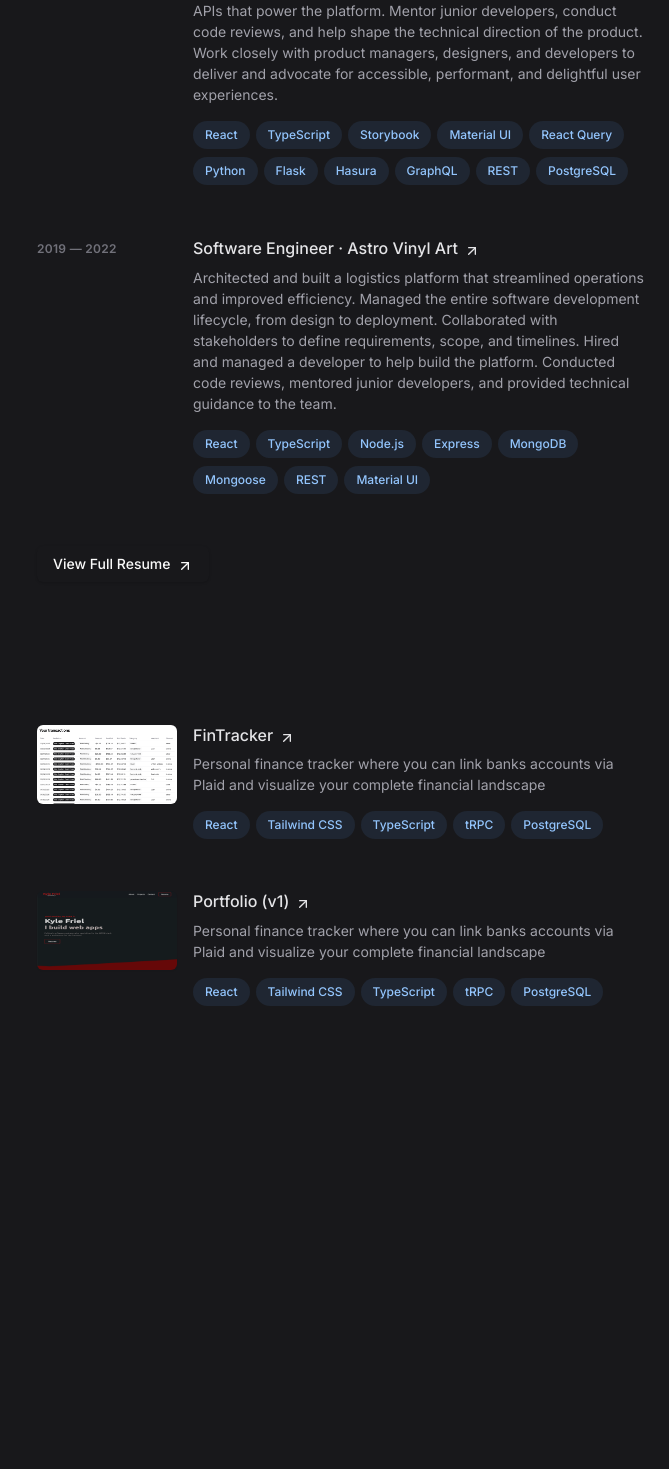
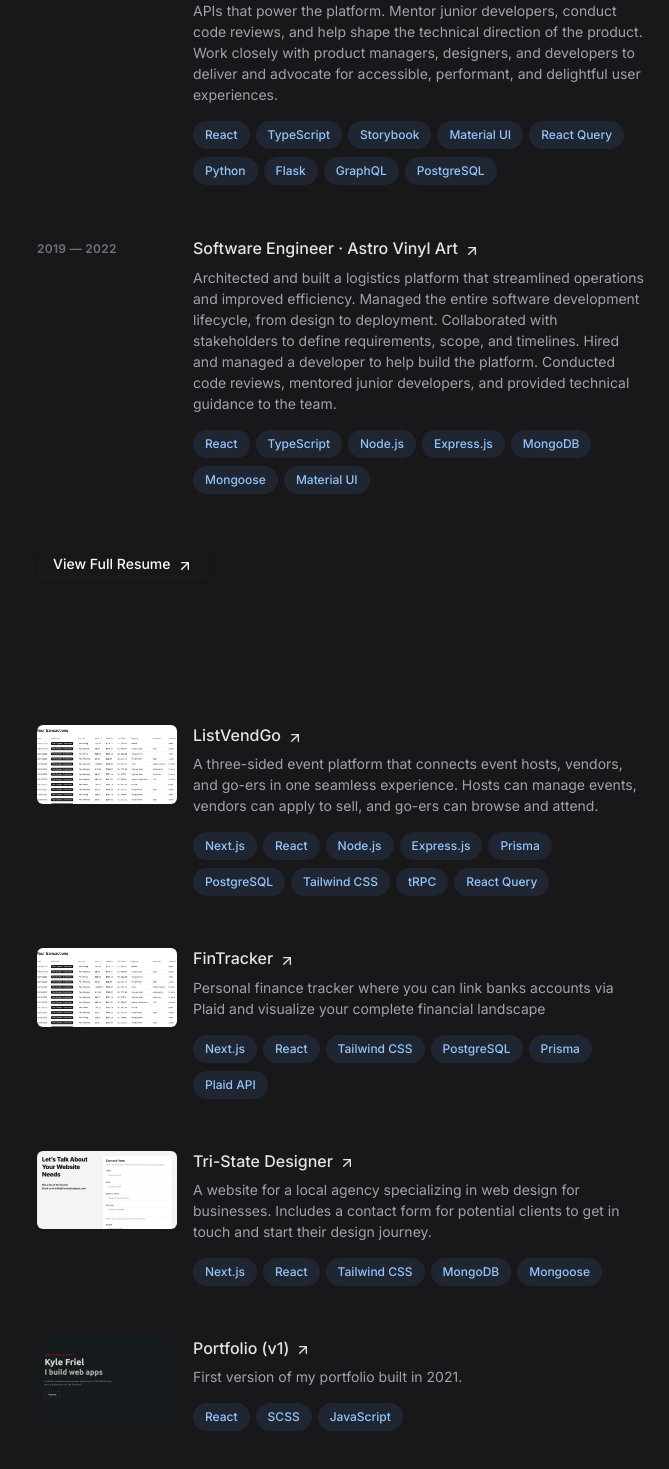
Before and after one commit to kyle4real/portfolio, a Next.js app: page / in a window 1280 px wide. Shown: the part 838-2307 px from the top of the page, without its empty margins (611-1280 px from the left). Before the commit the page ends 2168 px from the top, so only its background shows below. Built offline with nearby package versions, Linux system fonts and the light colour scheme.

Commit message:
all projects

```diff
--- a/src/app/globals.css
+++ b/src/app/globals.css
@@ -6,6 +6,7 @@
 ::after,
 ::before {
   box-sizing: border-box;
+  scroll-behavior: smooth;
 }
 
 body {
--- a/src/app/page.tsx
+++ b/src/app/page.tsx
@@ -71,7 +71,7 @@ export default function Home() {
 
   return (
     <Spotlight>
-      <div className="min-h-screen mx-auto max-w-screen-xl px-6 py-12 md:py-16 lg:py-0">
+      <div className="min-h-screen mx-auto max-w-screen-xl px-6 py-12 md:py-16 lg:py-0 ">
         <div className="lg:flex lg:justify-between lg:gap-4">
           <header className="lg:w-1/2 lg:py-24 lg:sticky lg:top-0 lg:max-h-screen lg:flex lg:flex-col lg:justify-between">
             <div>
@@ -89,10 +89,10 @@ export default function Home() {
 
                     return (
                       <li key={id}>
-                        <a href={`#${id}`} className={cn("py-3 items-center flex", isActive && "text-blue-400")}>
+                        <Link href={`#${id}`} className={cn("py-3 items-center flex", isActive && "text-blue-400")}>
                           <span className={cn("block h-px bg-blue-400 transition-[width]", isActive ? "w-8" : "w-0")} />
                           <span className={cn(isActive && "pl-1")}>{label}</span>
-                        </a>
+                        </Link>
                       </li>
                     );
                   })}
@@ -158,17 +158,15 @@ export default function Home() {
                       </ExperienceCardDescription>
                       <TechStack
                         technologies={[
-                          "React",
-                          "TypeScript",
-                          "Storybook",
-                          "Material UI",
-                          "React Query",
-                          "Python",
-                          "Flask",
-                          "Hasura",
-                          "GraphQL",
-                          "REST",
-                          "PostgreSQL",
+                          "REACT",
+                          "TYPESCRIPT",
+                          "STORYBOOK",
+                          "MATERIALUI",
+                          "REACT_QUERY",
+                          "PYTHON",
+                          "FLASK",
+                          "GRAPHQL",
+                          "POSTGRES",
                         ]}
                       />
                     </ExperienceCardMain>
@@ -191,16 +189,7 @@ export default function Home() {
                         guidance to the team.
                       </ExperienceCardDescription>
                       <TechStack
-                        technologies={[
-                          "React",
-                          "TypeScript",
-                          "Node.js",
-                          "Express",
-                          "MongoDB",
-                          "Mongoose",
-                          "REST",
-                          "Material UI",
-                        ]}
+                        technologies={["REACT", "TYPESCRIPT", "NODE", "EXPRESS", "MONGODB", "MONGOOSE", "MATERIALUI"]}
                       />
                     </ExperienceCardMain>
                   </ExperienceCard>
@@ -222,19 +211,76 @@ export default function Home() {
                         alt="Interactive Event Map Screenshot"
                         width={800}
                         height={600}
-                        className="rounded-md shadow-sm object-container aspect-video w-full hover:opacity-90 transition"
+                        className="rounded-md shadow-sm object-cover aspect-video w-full hover:opacity-90 transition"
                       />
                     </div>
                     <ProjectCardMain>
-                      <ProjectCardHeader href="https://github.com/kylefriel/map-event-builder">
-                        FinTracker
-                      </ProjectCardHeader>
+                      <ProjectCardHeader href="https://www.listvendgo.com/">ListVendGo</ProjectCardHeader>
+                      <ProjectCardDescription>
+                        A three-sided event platform that connects event hosts, vendors, and go-ers in one seamless
+                        experience. Hosts can manage events, vendors can apply to sell, and go-ers can browse and
+                        attend.
+                      </ProjectCardDescription>
+                      <div className="mt-4">
+                        <TechStack
+                          technologies={[
+                            "NEXT",
+                            "REACT",
+                            "NODE",
+                            "EXPRESS",
+                            "PRISMA",
+                            "POSTGRES",
+                            "TAILWIND",
+                            "TRPC",
+                            "REACT_QUERY",
+                          ]}
+                        />
+                      </div>
+                    </ProjectCardMain>
+                  </ProjectCard>
+                </li>
+                <li>
+                  <ProjectCard>
+                    <div className="z-10 sm:col-span-2">
+                      <Image
+                        src="/images/fintrackr-4.png"
+                        alt="Interactive Event Map Screenshot"
+                        width={800}
+                        height={600}
+                        className="rounded-md shadow-sm object-cover aspect-video w-full hover:opacity-90 transition"
+                      />
+                    </div>
+                    <ProjectCardMain>
+                      <ProjectCardHeader href="https://fin-trackr.vercel.app/">FinTracker</ProjectCardHeader>
                       <ProjectCardDescription>
                         Personal finance tracker where you can link banks accounts via Plaid and visualize your complete
                         financial landscape
                       </ProjectCardDescription>
                       <div className="mt-4">
-                        <TechStack technologies={["React", "Tailwind CSS", "TypeScript", "tRPC", "PostgreSQL"]} />
+                        <TechStack technologies={["NEXT", "REACT", "TAILWIND", "POSTGRES", "PRISMA", "PLAID"]} />
+                      </div>
+                    </ProjectCardMain>
+                  </ProjectCard>
+                </li>
+                <li>
+                  <ProjectCard>
+                    <div className="z-10 sm:col-span-2">
+                      <Image
+                        src="/images/tristate.png"
+                        alt="Interactive Event Map Screenshot"
+                        width={800}
+                        height={600}
+                        className="rounded-md shadow-sm object-cover aspect-video w-full hover:opacity-90 transition"
+                      />
+                    </div>
+                    <ProjectCardMain>
+                      <ProjectCardHeader href="https://www.tristatedesigner.com/">Tri-State Designer</ProjectCardHeader>
+                      <ProjectCardDescription>
+                        A website for a local agency specializing in web design for businesses. Includes a contact form
+                        for potential clients to get in touch and start their design journey.
+                      </ProjectCardDescription>
+                      <div className="mt-4">
+                        <TechStack technologies={["NEXT", "REACT", "TAILWIND", "MONGODB", "MONGOOSE"]} />
                       </div>
                     </ProjectCardMain>
                   </ProjectCard>
@@ -247,19 +293,14 @@ export default function Home() {
                         alt="Interactive Event Map Screenshot"
                         width={800}
                         height={600}
-                        className="rounded-md shadow-sm object-container aspect-video w-full hover:opacity-90 transition"
+                        className="rounded-md shadow-sm object-cover aspect-video w-full hover:opacity-90 transition"
                       />
                     </div>
                     <ProjectCardMain>
-                      <ProjectCardHeader href="https://github.com/kylefriel/map-event-builder">
-                        Portfolio (v1)
-                      </ProjectCardHeader>
-                      <ProjectCardDescription>
-                        Personal finance tracker where you can link banks accounts via Plaid and visualize your complete
-                        financial landscape
-                      </ProjectCardDescription>
+                      <ProjectCardHeader href="https://kylefriel.netlify.app/">Portfolio (v1)</ProjectCardHeader>
+                      <ProjectCardDescription>First version of my portfolio built in 2021.</ProjectCardDescription>
                       <div className="mt-4">
-                        <TechStack technologies={["React", "Tailwind CSS", "TypeScript", "tRPC", "PostgreSQL"]} />
+                        <TechStack technologies={["REACT", "SCSS", "JAVASCRIPT"]} />
                       </div>
                     </ProjectCardMain>
                   </ProjectCard>
@@ -285,7 +326,7 @@ const Section: React.FC<SectionProps> = (props) => {
       className="mb-16 scroll-mt-16 md:mb-24 lg:mb-36 lg:scroll-mt-24"
       aria-label={navItemIdToLabel[props.id]}
     >
-      <div className="sticky top-0 z-20 -mx-6 mb-4 w-screen bg-zinc-900/75 px-6 py-5 backdrop-blur md:-mx-12 md:px-12 lg:sr-only lg:relative lg:top-auto lg:mx-auto lg:w-full lg:px-0 lg:py-0 lg:opacity-0">
+      <div className="sticky top-0 z-20 -mx-6 mb-4 w-full bg-zinc-900/75 px-6 py-5 backdrop-blur md:-mx-12 md:px-12 lg:sr-only lg:relative lg:top-auto lg:mx-auto lg:w-full lg:px-0 lg:py-0 lg:opacity-0">
         <h2 className="text-2xl font-bold tracking-tight text-zinc-200 sm:text-3xl">{navItemIdToLabel[props.id]}</h2>
       </div>
       {props.children}
@@ -294,7 +335,7 @@ const Section: React.FC<SectionProps> = (props) => {
 };
 export const ProjectCard: React.FC<{ children: React.ReactNode }> = ({ children }) => {
   return (
-    <div className="group relative grid pb-1 transition-all sm:grid-cols-8 sm:gap-8 md:gap-4 lg:hover:!opacity-100 lg:group-hover/list:opacity-50">
+    <div className="group relative grid pb-1 transition-all sm:grid-cols-8 gap-5 sm:gap-8 md:gap-4 lg:hover:!opacity-100 lg:group-hover/list:opacity-50">
       <div className="absolute -inset-x-4 -inset-y-4 z-0 hidden rounded-md transition motion-reduce:transition-none lg:-inset-x-6 lg:block lg:group-hover:bg-zinc-800/50 lg:group-hover:shadow-[inset_0_1px_0_0_rgba(148,163,184,0.1)] lg:group-hover:drop-shadow-lg" />
       {children}
     </div>
--- a/src/components/tech-stack.tsx
+++ b/src/components/tech-stack.tsx
@@ -1,7 +1,65 @@
 import { cn } from "@/lib/utils";
 
+export type Technology =
+  | "REACT"
+  | "NEXT"
+  | "TAILWIND"
+  | "MATERIALUI"
+  | "SCSS"
+  | "TYPESCRIPT"
+  | "JAVASCRIPT"
+  | "NODE"
+  | "EXPRESS"
+  | "MONGODB"
+  | "MONGOOSE"
+  | "GRAPHQL"
+  | "REDUX"
+  | "VITE"
+  | "GIT"
+  | "GITHUB"
+  | "DOCKER"
+  | "POSTGRES"
+  | "PRISMA"
+  | "STORYBOOK"
+  | "REACT_QUERY"
+  | "PYTHON"
+  | "FLASK"
+  | "OAUTH"
+  | "GRAPHQL"
+  | "PLAID"
+  | "TRPC";
+
+const technologyMap: Record<Technology, string> = {
+  REACT: "React",
+  NEXT: "Next.js",
+  TAILWIND: "Tailwind CSS",
+  MATERIALUI: "Material UI",
+  SCSS: "SCSS",
+  TYPESCRIPT: "TypeScript",
+  JAVASCRIPT: "JavaScript",
+  NODE: "Node.js",
+  EXPRESS: "Express.js",
+  MONGODB: "MongoDB",
+  MONGOOSE: "Mongoose",
+  GRAPHQL: "GraphQL",
+  REDUX: "Redux",
+  VITE: "Vite",
+  GIT: "Git",
+  GITHUB: "GitHub",
+  DOCKER: "Docker",
+  POSTGRES: "PostgreSQL",
+  PRISMA: "Prisma",
+  STORYBOOK: "Storybook",
+  REACT_QUERY: "React Query",
+  PYTHON: "Python",
+  FLASK: "Flask",
+  OAUTH: "OAuth",
+  PLAID: "Plaid API",
+  TRPC: "tRPC",
+};
+
 export type TechStackProps = {
-  technologies: string[];
+  technologies: Technology[];
   className?: string;
 };
 
@@ -11,7 +69,7 @@ export const TechStack: React.FC<TechStackProps> = (props) => {
       {props.technologies.map((technology) => (
         <li key={technology}>
           <div className="px-3 py-1 text-xs font-medium bg-blue-400/10 text-blue-300 rounded-full leading-5">
-            {technology}
+            {technologyMap[technology]}
           </div>
         </li>
       ))}
```
Also changed, not shown: public/images/tristate.png (added).
